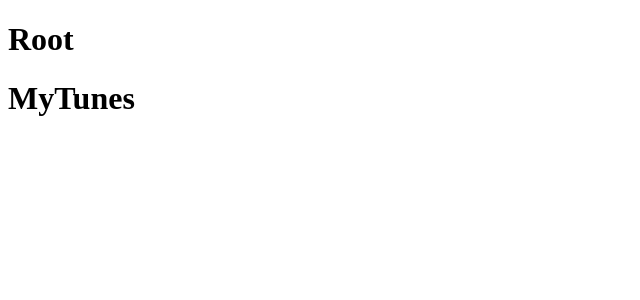
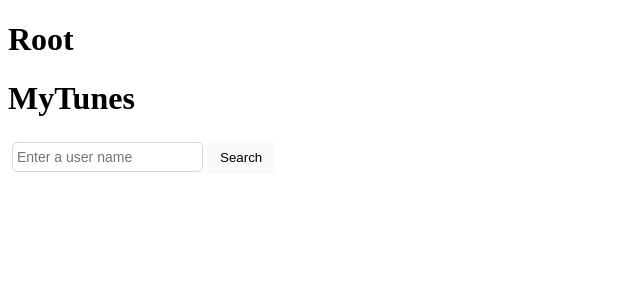
Before and after one commit to ACJM-myTunes/MyTunes-v2, a React app: page / in a window 1280 px wide. Shown: the top 300 px of the page, without its empty margins (0-640 px from the left). Built offline with nearby package versions, Linux system fonts and the light colour scheme.

Commit message:
user-search-bar;

```diff
--- /dev/null
+++ b/client/components/UserSearch.js
@@ -0,0 +1,16 @@
+import React from 'react';
+import '../scss/UserSearch.scss';
+
+const UserSearch = (props) => {
+    //const onClick = (e) => {
+        // Tracks.find(e.target.value)
+    //     e.preventDefault();
+    // }
+    return(
+        <form action="/" method="get" /*onClick={onClick}*/>
+            <input type="text" placeholder="Enter a user name"/>
+            <button type="submit">Search</button>
+        </form>
+    );
+};
+export default UserSearch;
--- a/client/containers/MainContainer.js
+++ b/client/containers/MainContainer.js
@@ -10,6 +10,7 @@
  */
 
  import React, {Component} from "react";
+ import UserSearch from "../components/UserSearch";
 
 class MainContainer extends Component {
     constructor(props) {
@@ -18,7 +19,8 @@ class MainContainer extends Component {
     render() {
         return(
           <div>
-              <h1> MyTunes </h1>
+            <h1> MyTunes </h1>
+            <UserSearch />
           </div>
         );
       }
--- /dev/null
+++ b/client/scss/UserSearch.scss
@@ -0,0 +1,25 @@
+input {
+    height: 20px;
+    margin: 4px;
+    padding: 4px;
+    font-size: 14px;
+    border-radius: 5px;
+    border: 1px solid #d9d9d9;
+}
+input:hover {
+    box-shadow: 0 2px 6px 1px #b6aeae;
+}
+input:focus {
+    outline: none;
+}
+button {
+    border: 1px solid transparent;
+    padding: 8px 12px;
+    background-color: #f9f9f9;
+    border-radius: 5px;
+}
+button:hover {
+    border: 1px solid #eee;
+    box-shadow: 0 0.5px 0.5px 1px rgba(189, 189, 189, 0.5);
+    cursor: pointer;
+}
```
